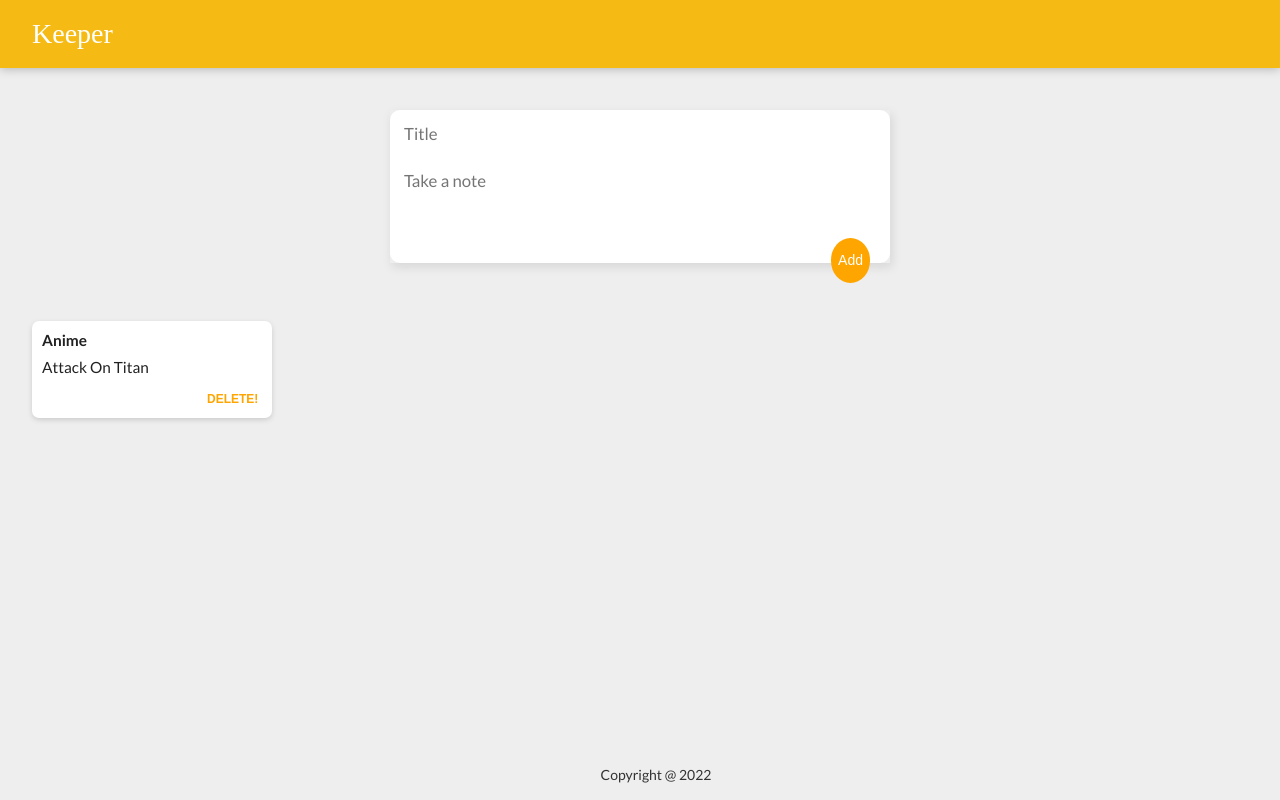
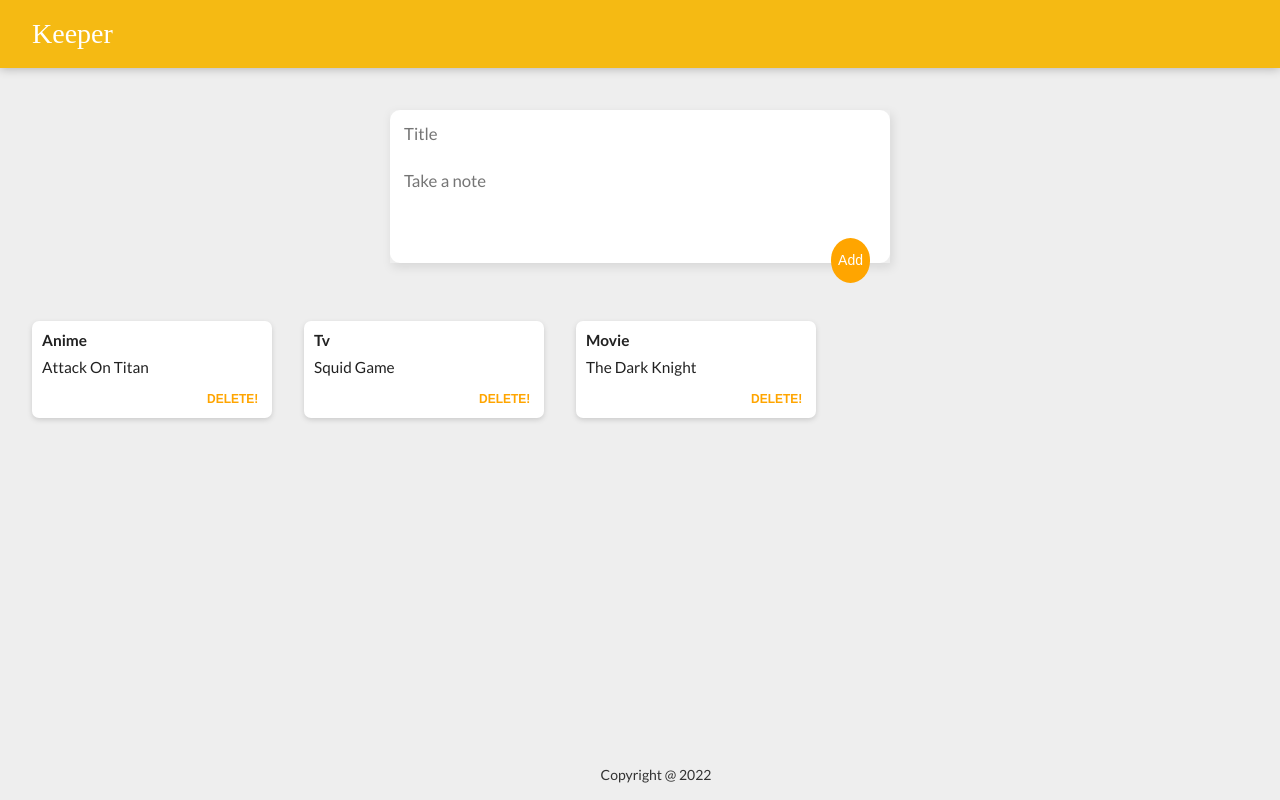
Before and after one commit to SheriefElnahas/Udemy-React-Angela-Project-1-Keeper, a React (Vite) app: page / in a window 1280 px wide. Built offline with nearby package versions, Linux system fonts and the light colour scheme.

Commit message:
delete a note

```diff
--- a/src/App.jsx
+++ b/src/App.jsx
@@ -14,16 +14,32 @@ function App() {
       id: uuidv4(),
       title: "Anime",
       content: "Attack On Titan"
-    }
+    },
+    {
+      id: uuidv4(),
+      title: "Tv",
+      content: "Squid Game"
+    },
+    {
+      id: uuidv4(),
+      title: "Movie",
+      content: "The Dark Knight"
+    },
   ]);
   const notesElement = notes.map((note) => {
-   return <Note title={note.title} content={note.content} key={note.id} />
+   return <Note title={note.title} content={note.content} key={note.id} id={note.id} deleteNote={deleteNote}/>
   })
 
   function addNote(note) {
     const newNote = {...note, id: uuidv4()}
     setNotes(oldState => {
       return [...oldState, newNote]
+    })
+  }
+
+  function deleteNote(noteId) {
+    setNotes(oldState => {
+      return oldState.filter(note => note.id !== noteId);
     })
   }
 
--- a/src/components/Note.jsx
+++ b/src/components/Note.jsx
@@ -1,11 +1,14 @@
 
 
 function Note(props) {
+    function handleClick() {
+        props.deleteNote(props.id)
+    }
     return (
         <div className="Note">
             <h1>{props.title}</h1>
             <p>{props.content}</p>
-            <button>Delete!</button>
+            <button onClick={handleClick}>Delete!</button>
         </div>
     );
 }
```
